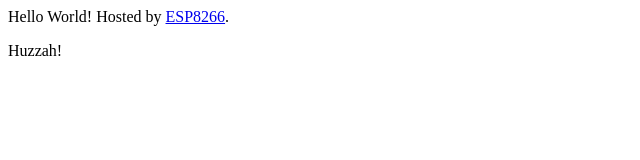
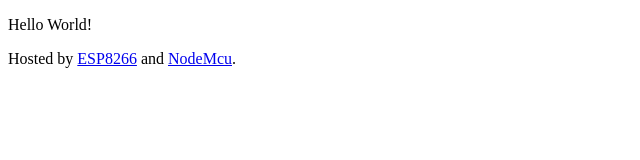
Before and after one commit to ryonsherman/esp8266, a plain HTML site: page esp8266_webserver.html in a window 1280 px wide. Shown: the whole page, without its empty margins (0-640 px from the left). Drawn offline with Linux system fonts and the light colour scheme.

Commit message:
Updated webserver index to include NodeMcu credit

```diff
--- a/esp8266_webserver.html
+++ b/esp8266_webserver.html
@@ -1,10 +1,11 @@
+<!doctype html>
 <html>
 <head>
-    <meta charset='utf-8'>
+    <meta charset="utf-8">
     <title>ESP8266 Web Server</title>
 </head>
 <body>
-    <p>Hello World! Hosted by <a href='http://www.esp8266.com/'>ESP8266</a>.</p>
-    <p>Huzzah!</p>
+    <p>Hello World!</p>
+    <p>Hosted by <a href="http://www.esp8266.com/">ESP8266</a> and <a href="http://nodemcu.com/index_en.html">NodeMcu</a>.</p>
 </body>
 </html>
```
